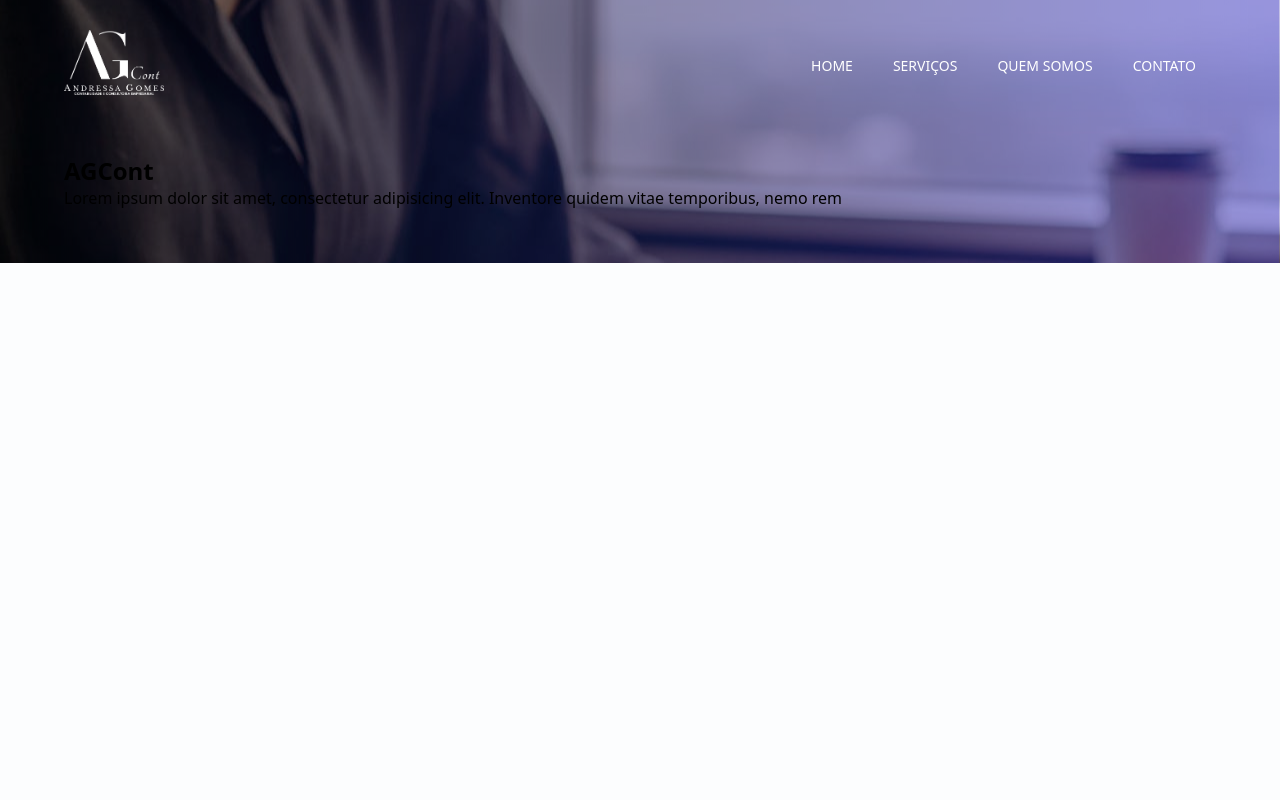
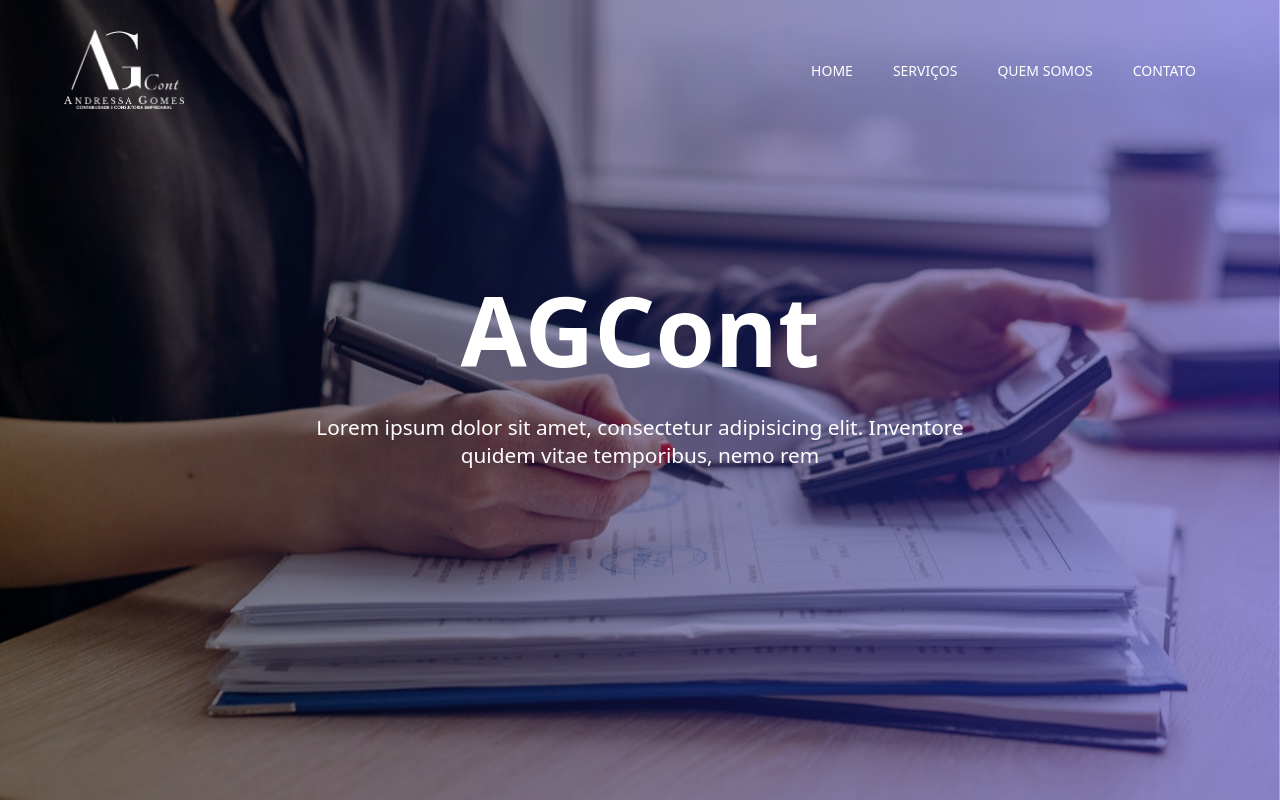
Before and after one commit to romulosaraivadev/AGCont-Contabilidade, a plain HTML site: page index.html in a window 1280 px wide. Drawn offline with Linux system fonts and the light colour scheme.

Commit message:
Update style.css

```diff
--- a/estilo/style.css
+++ b/estilo/style.css
@@ -14,6 +14,7 @@ header{
     background-position: center;
     background-size: cover;
     padding-top: 30px;
+    height: 100vh;
 }
 
 nav{
@@ -29,25 +30,65 @@ nav ul{
 
 nav ul a{
     color: white;
-    margin: 0 20px;
+    margin: 0 10px;
+    padding: 10px;
     text-transform: uppercase;
     font-size: 14px;
+    display: block;
+}
+
+nav ul a::after{
+    content: "";
+    background-color: rgb(1, 68, 73);
+    height: 3px;
+    width: 0;
+    display: block;
+    margin: 0 auto;
+    transition: .3s;
+}
+
+nav ul a:hover::after{
+    width: 100%;
 }
 
 header > div > nav > a > img{
-    width: 100px;
+    width: 120px;
 }
 section, footer{
-    padding: 54px 0;
+    padding: 0px 0;
 }
+
 h3{
     font-size: 50px;
+
 }
 p{
     color: 0000009c;
+
 }
 .container{
     max-width: 1400px;
     margin: 0 auto;
     padding: 0 5%;
 }
+
+section.banner{
+    display: flex;
+    justify-content: center;
+}
+section > div{
+    margin: 150px;
+    text-align: center;
+    padding: 0 90px;
+}
+section > div > h1{
+    font-size: 6em;
+    color: white;
+
+}
+section > div > p{
+    color: white;
+    font-size: 1.3em;
+    font-weight: lighter;
+    margin: 18px 0;
+}
```
